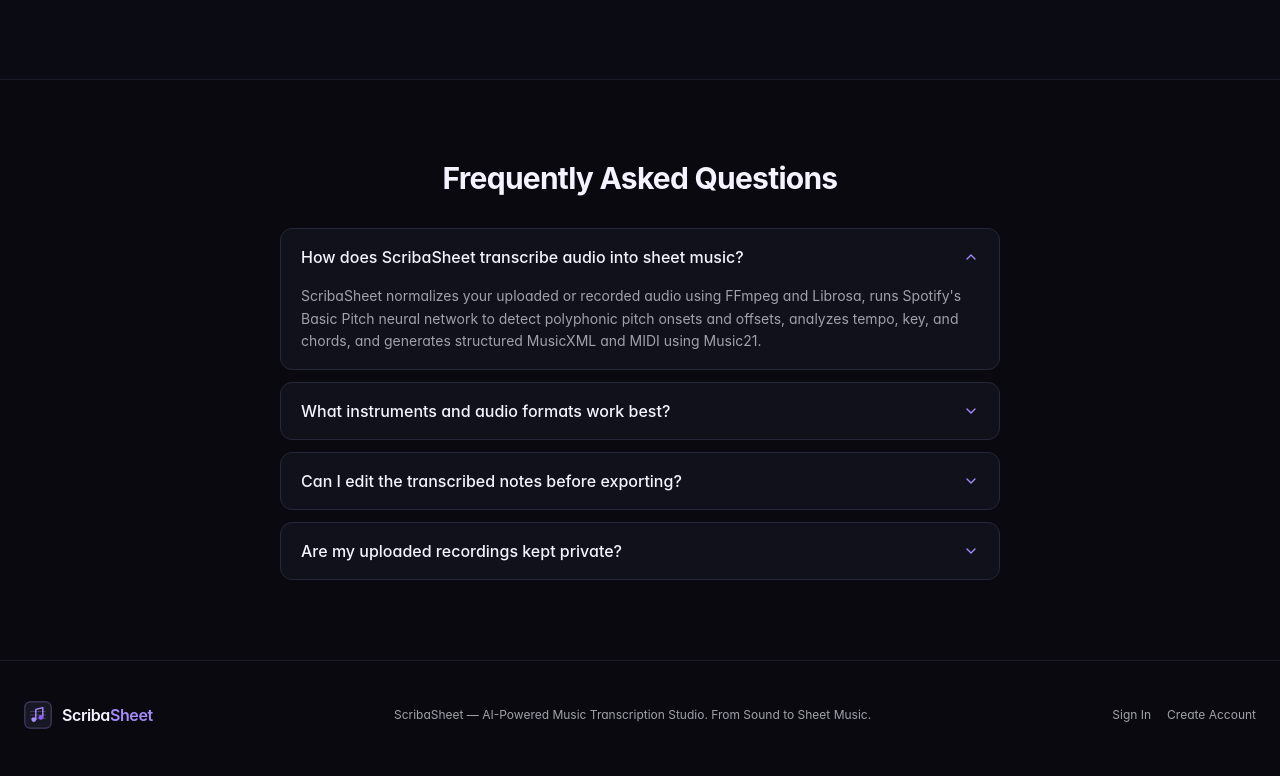
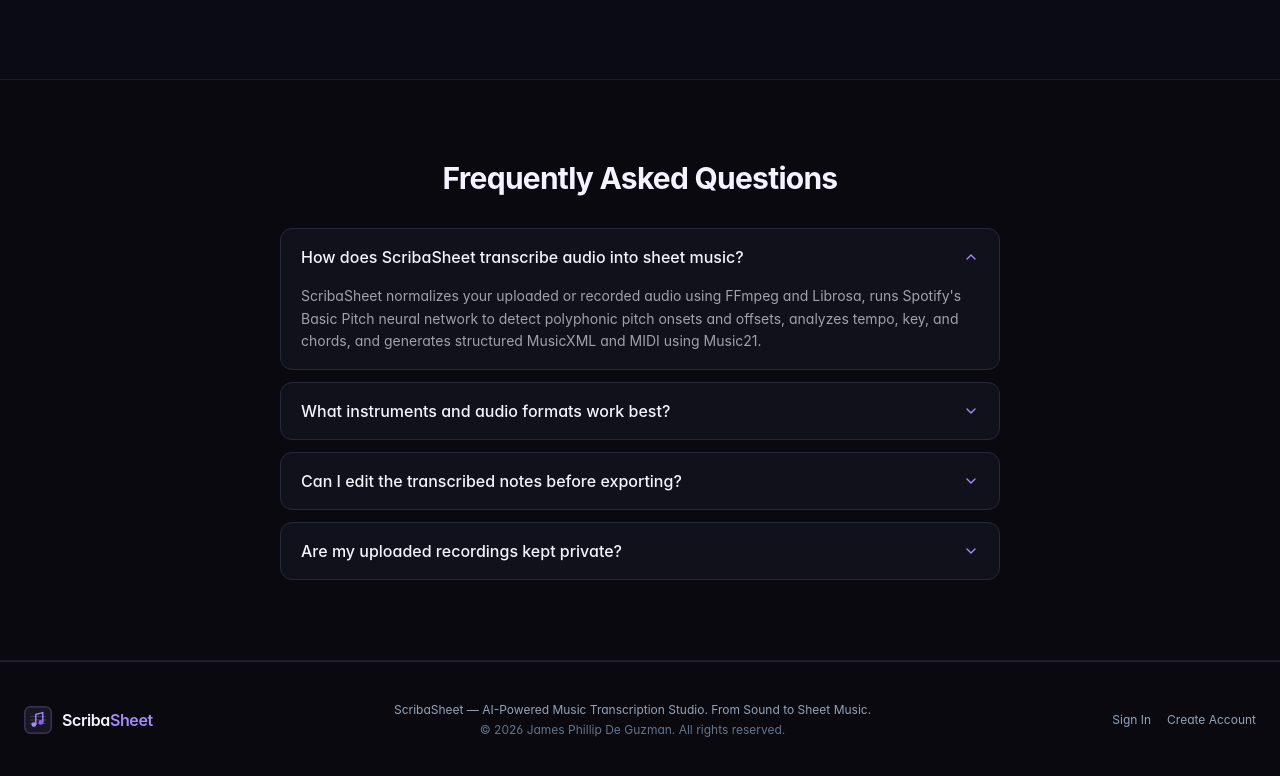
Before and after one commit to jamesphillipdeguzman/scribasheet, a React (Vite) app in the folder frontend/: page / in a window 1280 px wide. Shown: the part 3047-3823 px from the top of the page. Built offline with nearby package versions, Linux system fonts and the light colour scheme; no server answers.

Commit message:
feat(ui): add copyright notice for James Phillip De Guzman to app and landing footers

```diff
--- a/frontend/src/components/AppShell.tsx
+++ b/frontend/src/components/AppShell.tsx
@@ -147,6 +147,14 @@ export function AppShell({ children }: { children: React.ReactNode }) {
         )}
       </header>
       <main className="flex-1 min-w-0">{children}</main>
+      <footer className="border-t border-stone-200 dark:border-white/10 py-4 mt-8">
+        <div className="mx-auto max-w-7xl px-4 sm:px-6 flex flex-col sm:flex-row items-center justify-between gap-2 text-xs text-stone-600 dark:text-slate-400">
+          <span>ScribaSheet — AI-Powered Music Transcription Studio.</span>
+          <span className="text-stone-600 dark:text-slate-500">
+            © {new Date().getFullYear()} James Phillip De Guzman. All rights reserved.
+          </span>
+        </div>
+      </footer>
     </div>
   );
 }
--- a/frontend/src/features/landing/LandingPage.tsx
+++ b/frontend/src/features/landing/LandingPage.tsx
@@ -434,13 +434,20 @@ export function LandingPage() {
       </section>
 
       {/* Footer */}
-      <footer className="py-10 bg-[#09090F]">
+      <footer className="border-t border-stone-200 dark:border-white/10 py-10 bg-[#09090F]">
         <div className="mx-auto max-w-7xl px-4 sm:px-6 flex flex-col sm:flex-row items-center justify-between gap-4">
           <BrandMark size="sm" />
-          <p className="text-xs text-[#A1A1AA]">ScribaSheet — AI-Powered Music Transcription Studio. From Sound to Sheet Music.</p>
-          <div className="flex items-center gap-4 text-xs text-[#A1A1AA]">
-            <Link to="/login" className="hover:text-[#F5F3FF]">Sign In</Link>
-            <Link to="/register" className="hover:text-[#F5F3FF]">Create Account</Link>
+          <div className="text-center space-y-1">
+            <p className="text-xs text-stone-600 dark:text-slate-400">
+              ScribaSheet — AI-Powered Music Transcription Studio. From Sound to Sheet Music.
+            </p>
+            <p className="text-xs text-stone-600 dark:text-slate-500">
+              © {new Date().getFullYear()} James Phillip De Guzman. All rights reserved.
+            </p>
+          </div>
+          <div className="flex items-center gap-4 text-xs text-stone-600 dark:text-slate-400">
+            <Link to="/login" className="hover:text-stone-950 dark:hover:text-[#F5F3FF] transition-colors">Sign In</Link>
+            <Link to="/register" className="hover:text-stone-950 dark:hover:text-[#F5F3FF] transition-colors">Create Account</Link>
           </div>
         </div>
       </footer>
```
Also changed, not shown: 1 other file (tests, documents, lock files or other folders).
